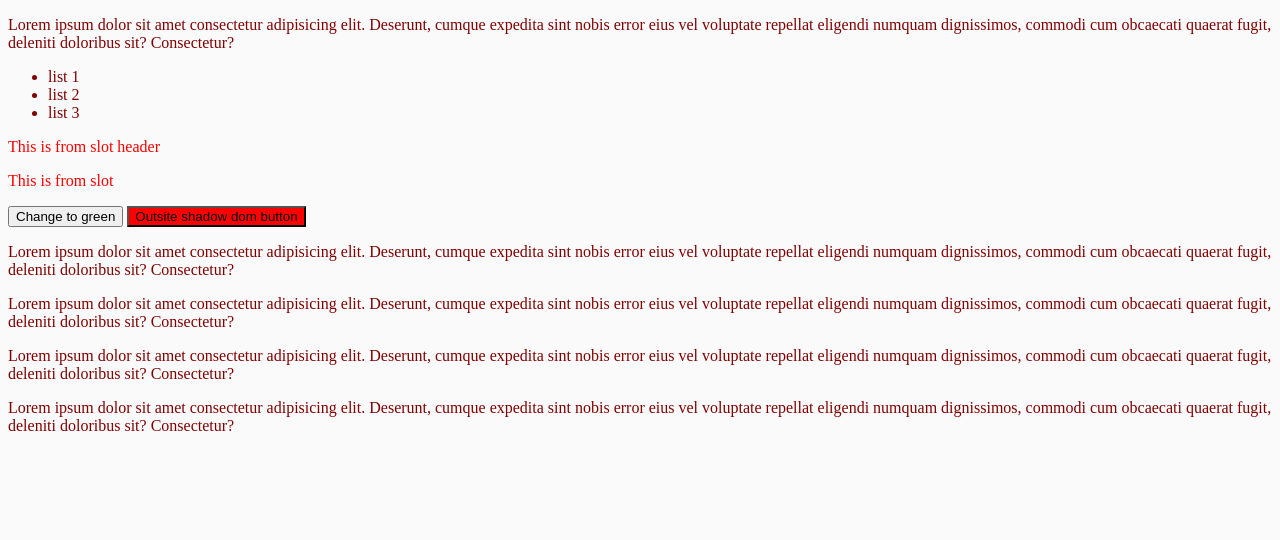
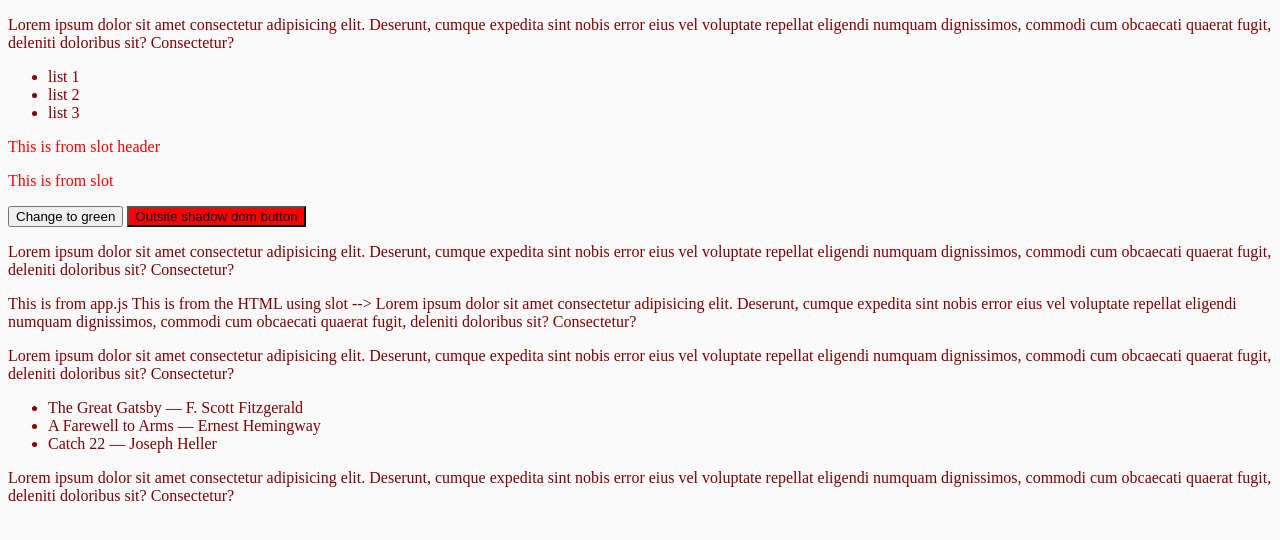
Before and after one commit to 37celsius/try_shadow_dom, a plain HTML site: page index.html in a window 1280 px wide. Drawn offline with Linux system fonts and the light colour scheme.

Commit message:
playing around with HTML template

```diff
--- a/app.js
+++ b/app.js
@@ -1,4 +1,7 @@
 /*
+Use Polyfills for older browser:
+https://github.com/webcomponents/polyfills/tree/master/packages/webcomponentsjs
+
 2 Types:
 - Autonomouse custom element <myelement></myelement>
 - Customized built-in elements
@@ -79,3 +82,26 @@ class Myshadow extends HTMLElement {
 }
 
 customElements.define("my-shadow", Myshadow);
+
+const MyShadowDiv = document.getElementById("my-shadow-host");
+const MyShadowRootDiv = MyShadowDiv.attachShadow({ mode: "open" });
+MyShadowRootDiv.innerHTML = `This is from app.js This is from the HTML using slot --> <slot></slot>`;
+
+const fragment = document.getElementById("my-shadow-list-template");
+const books = [
+  { title: "The Great Gatsby", author: "F. Scott Fitzgerald" },
+  { title: "A Farewell to Arms", author: "Ernest Hemingway" },
+  { title: "Catch 22", author: "Joseph Heller" },
+];
+
+books.forEach((book) => {
+  // Create an instance of the template content
+  const instance = document.importNode(fragment.content, true);
+
+  // Add relevant content to the template
+  instance.querySelector(".title").innerHTML = book.title;
+  instance.querySelector(".author").innerHTML = book.author;
+
+  // Append the instance to the DOM
+  document.getElementById("my-shadow-list").appendChild(instance);
+});
--- a/index.html
+++ b/index.html
@@ -36,7 +36,7 @@
       dignissimos, commodi cum obcaecati quaerat fugit, deleniti doloribus sit?
       Consectetur?
     </p>
-    <p>
+    <p id="my-shadow-host">
       Lorem ipsum dolor sit amet consectetur adipisicing elit. Deserunt, cumque
       expedita sint nobis error eius vel voluptate repellat eligendi numquam
       dignissimos, commodi cum obcaecati quaerat fugit, deleniti doloribus sit?
@@ -48,12 +48,16 @@
       dignissimos, commodi cum obcaecati quaerat fugit, deleniti doloribus sit?
       Consectetur?
     </p>
+    <ul id="my-shadow-list"></ul>
     <p>
       Lorem ipsum dolor sit amet consectetur adipisicing elit. Deserunt, cumque
       expedita sint nobis error eius vel voluptate repellat eligendi numquam
       dignissimos, commodi cum obcaecati quaerat fugit, deleniti doloribus sit?
       Consectetur?
     </p>
+    <template id="my-shadow-list-template">
+      <li><span class="title"></span> &mdash; <span class="author"></span></li>
+    </template>
     <script src="app.js"></script>
   </body>
 </html>
```
